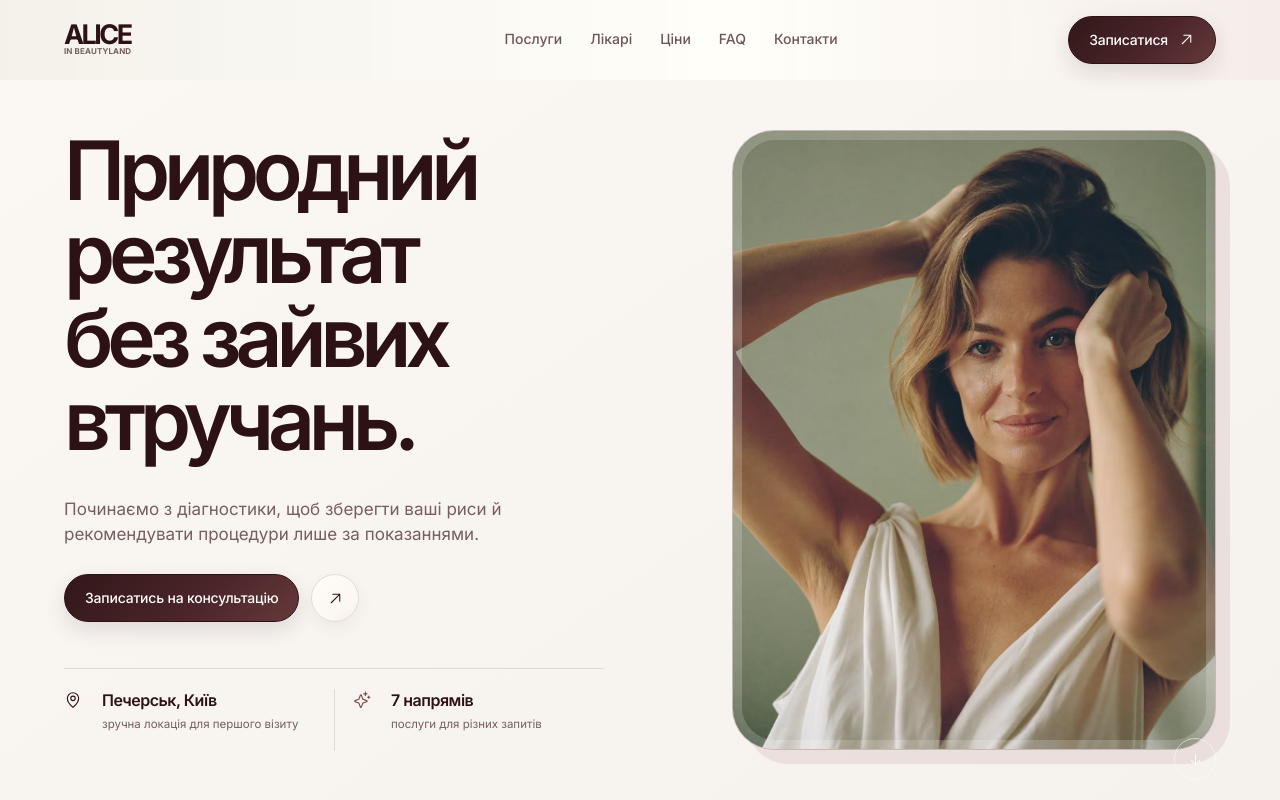
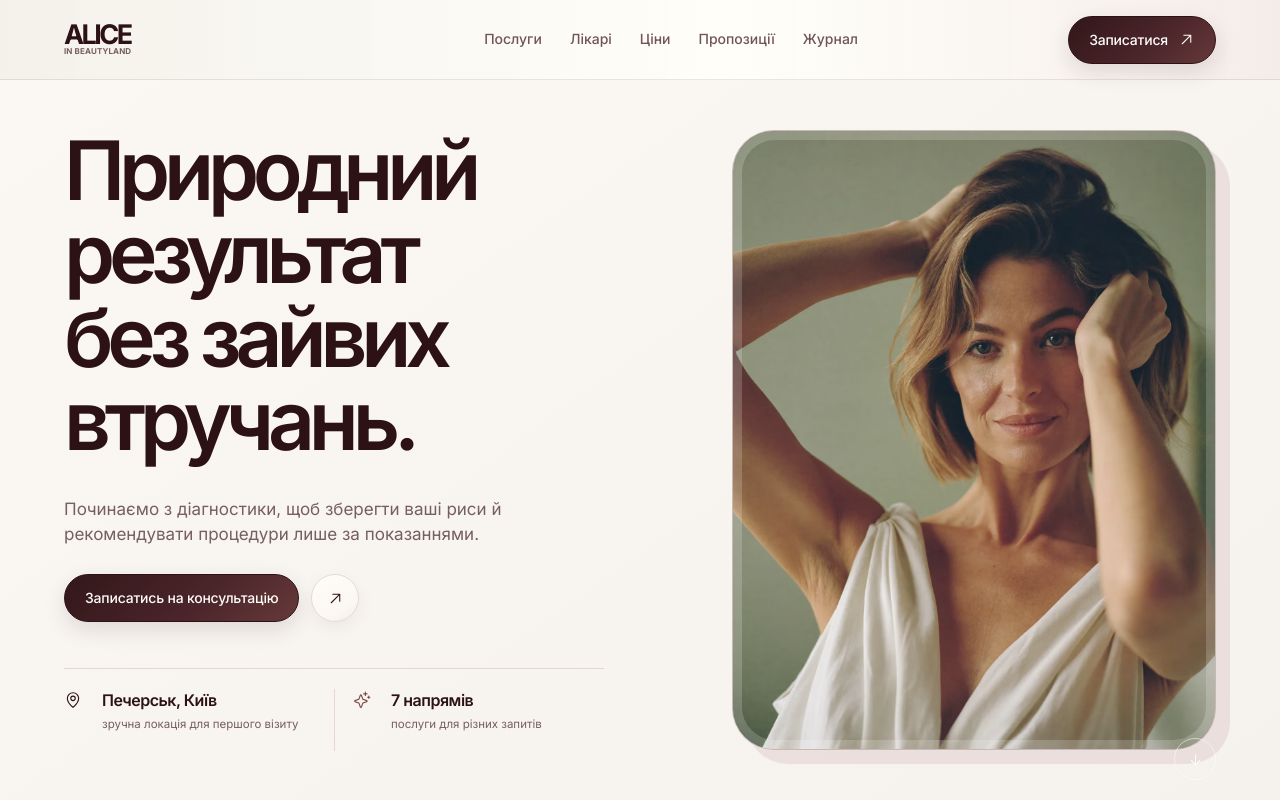
Before and after one commit to olehmrvz/alice, a React (Vite) app: page / in a window 1280 px wide. Shown: the top 800 px of the page. Built offline with nearby package versions, Linux system fonts and the light colour scheme.

Commit message:
Unify homepage header with inner navigation

```diff
--- a/src/App.jsx
+++ b/src/App.jsx
@@ -5,8 +5,10 @@ import {
   ArrowsHorizontal,
   ArrowUpRight,
   InstagramLogo,
+  List,
   MapPin,
   Sparkle,
+  X,
 } from "@phosphor-icons/react";
 
 const directions = [
@@ -363,7 +365,6 @@ export function App() {
   };
   const [interestError, setInterestError] = useState(false);
   const [bookingVisible, setBookingVisible] = useState(false);
-  const [scrollProgress, setScrollProgress] = useState(0);
   const currentResult = resultData[result];
   const currentStep = steps[step];
 
@@ -389,16 +390,9 @@ export function App() {
     );
     if (bookingSection) bookingObserver.observe(bookingSection);
 
-    const onScroll = () => {
-      const max = document.documentElement.scrollHeight - window.innerHeight;
-      setScrollProgress(max > 0 ? window.scrollY / max : 0);
-    };
-    onScroll();
-    window.addEventListener("scroll", onScroll, { passive: true });
     return () => {
       observer.disconnect();
       bookingObserver.disconnect();
-      window.removeEventListener("scroll", onScroll);
     };
   }, []);
 
@@ -468,11 +462,7 @@ export function App() {
 
   return (
     <>
-      <header
-        className={
-          scrollProgress > 0.01 ? "site-header scrolled" : "site-header"
-        }
-      >
+      <header className="site-header inner-header">
         <a
           className="logo"
           href="#top"
@@ -482,16 +472,16 @@ export function App() {
           <small>in Beautyland</small>
         </a>
         <button
-          className="menu-toggle"
+          className="menu-toggle inner-menu-toggle"
           type="button"
-          aria-controls="site-nav"
+          aria-controls="inner-site-nav"
           aria-expanded={menu}
           onClick={() => setMenu(!menu)}
         >
-          {menu ? "Закрити" : "Меню"}
+          {menu ? <><X /> Закрити</> : <><List /> Меню</>}
         </button>
         <nav
-          id="site-nav"
+          id="inner-site-nav"
           className={menu ? "site-nav open" : "site-nav"}
           aria-label="Основна навігація"
         >
@@ -504,11 +494,11 @@ export function App() {
           <a href="/tsiny" onClick={() => setMenu(false)}>
             Ціни
           </a>
-          <a href="#faq" onClick={() => setMenu(false)}>
-            FAQ
+          <a href="/spetsialni-propozytsii" onClick={() => setMenu(false)}>
+            Пропозиції
           </a>
-          <a href="#booking" onClick={() => setMenu(false)}>
-            Контакти
+          <a href="/zhurnal" onClick={() => setMenu(false)}>
+            Журнал
           </a>
         </nav>
         <div className="header-cta">
@@ -516,10 +506,6 @@ export function App() {
             Записатися <Arrow />
           </a>
         </div>
-        <div
-          className="scroll-progress"
-          style={{ transform: `scaleX(${scrollProgress})` }}
-        />
       </header>
 
       <main id="top">
```
